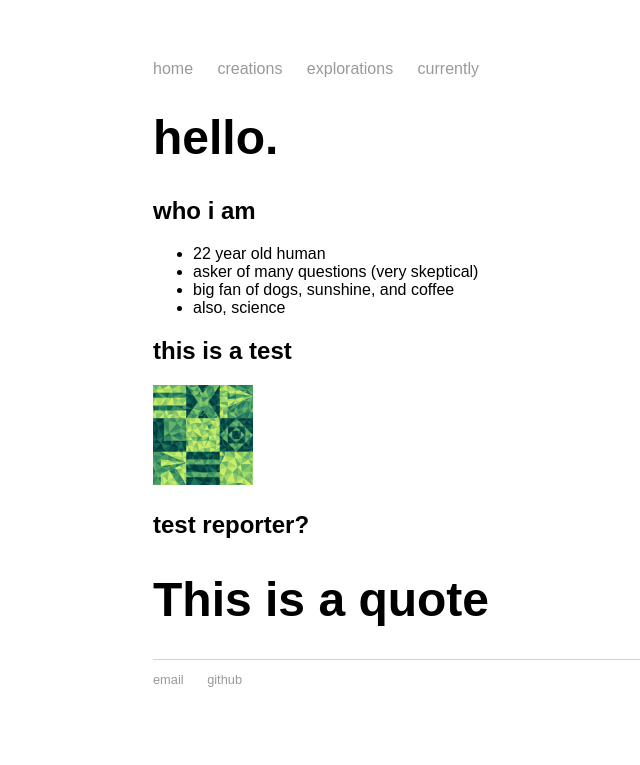
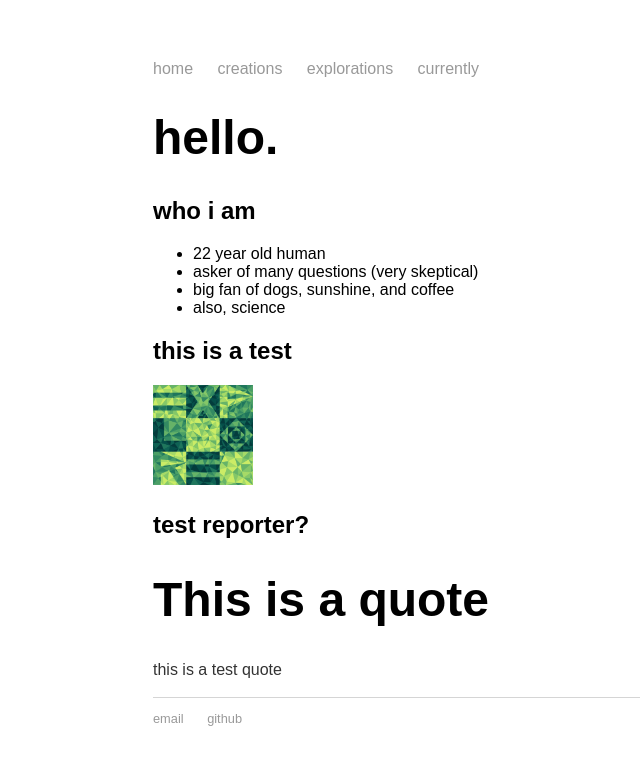
Before and after one commit to mayasheth/mayasheth.github.io, a Jekyll site: the page built from index.md, in a window 1280 px wide. Shown: the top 765 px of the page, without its empty margins (39-679 px from the left). Built offline with Jekyll 4.4.1, drawn with Linux system fonts in a browser that asks for light colours.

Commit message:
Update quote.html

```diff
--- a/_includes/quote.html
+++ b/_includes/quote.html
@@ -1,3 +1,3 @@
 
 <h1> This is a quote </h1>
-<p>{{ words }}</p>
+<p>{{ include.words }}</p>
```
